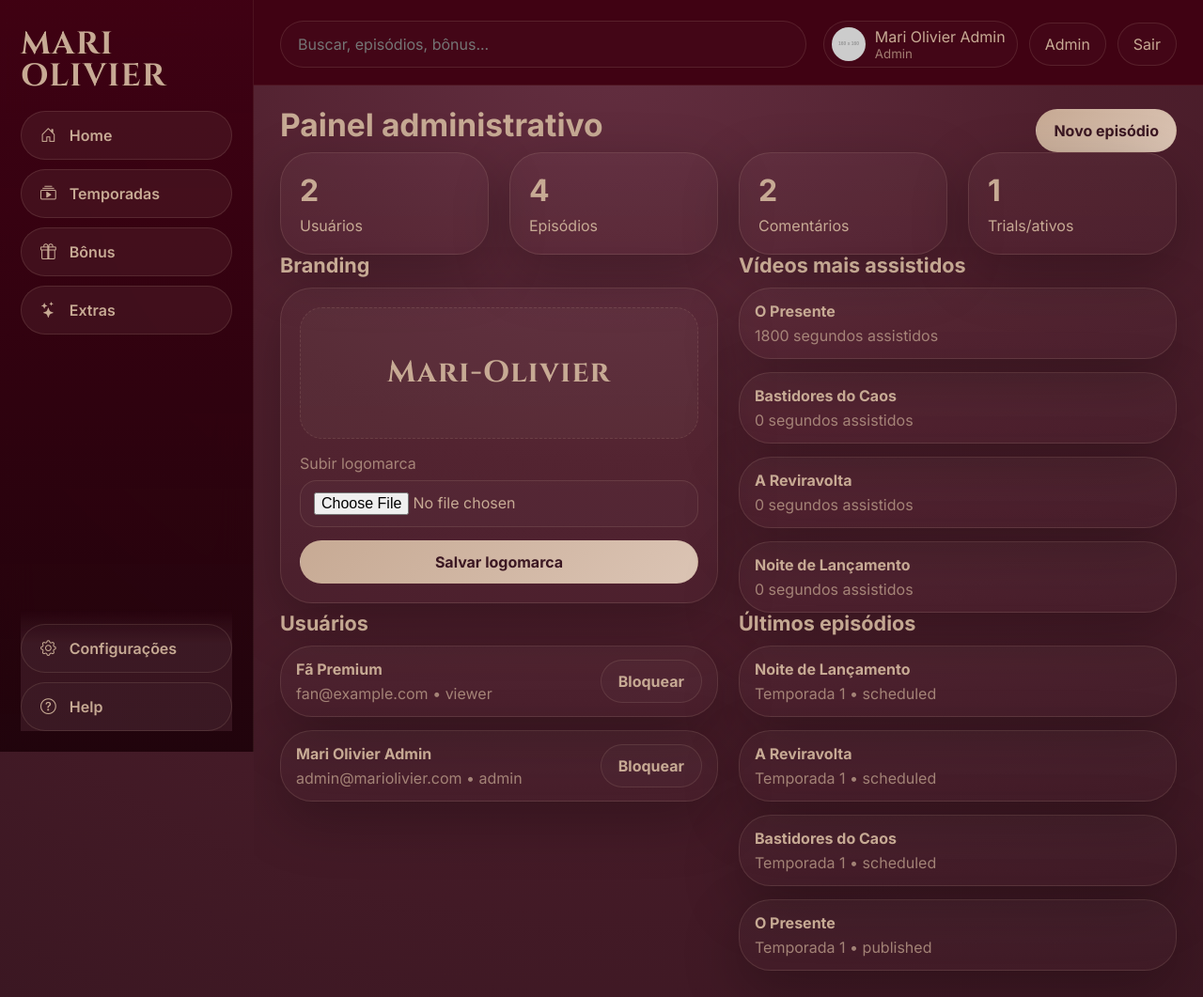
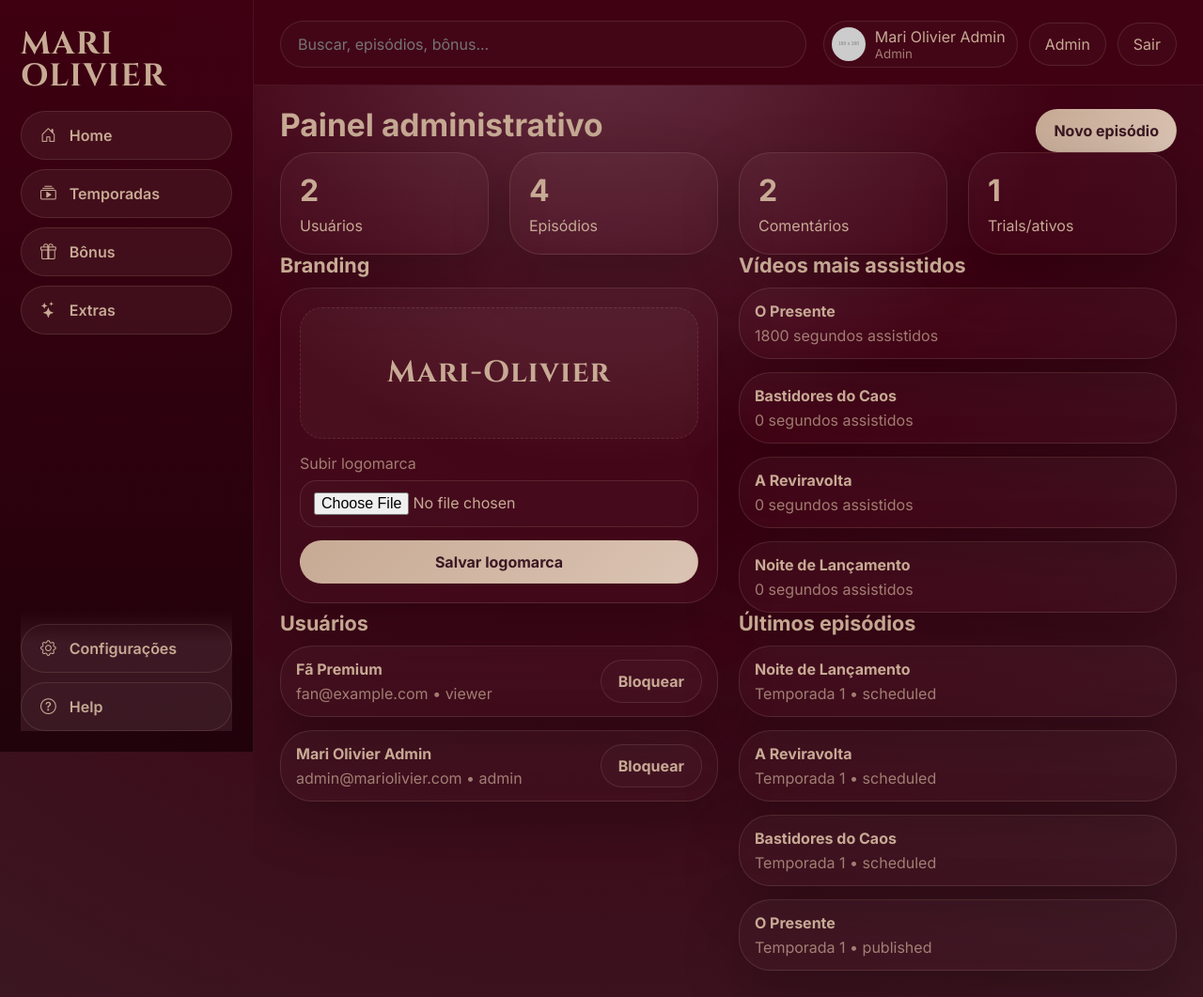
Before and after one commit to Hunter954/MariOlivierOficial, a Flask app: page /admin in a window 1280 px wide. Shown: the whole page at 94% size. Run offline with Flask 3, Linux system fonts and the light colour scheme; a user stored in the database is signed in; data comes from the database, SQL or seed files in the repository; grey boxes labelled with a size stand in for pictures from a placeholder-image service; some libraries are stand-ins or nearby versions.

Commit message:
Update style.css

```diff
--- a/app/static/css/style.css
+++ b/app/static/css/style.css
@@ -1,6 +1,6 @@
 
 :root {
-  --bg: #4f1f2d;
+  --bg: #3f0113;
   --bg-deep: #3b1722;
   --panel: #5d2937;
   --panel-soft: rgba(255,255,255,0.03);
```
